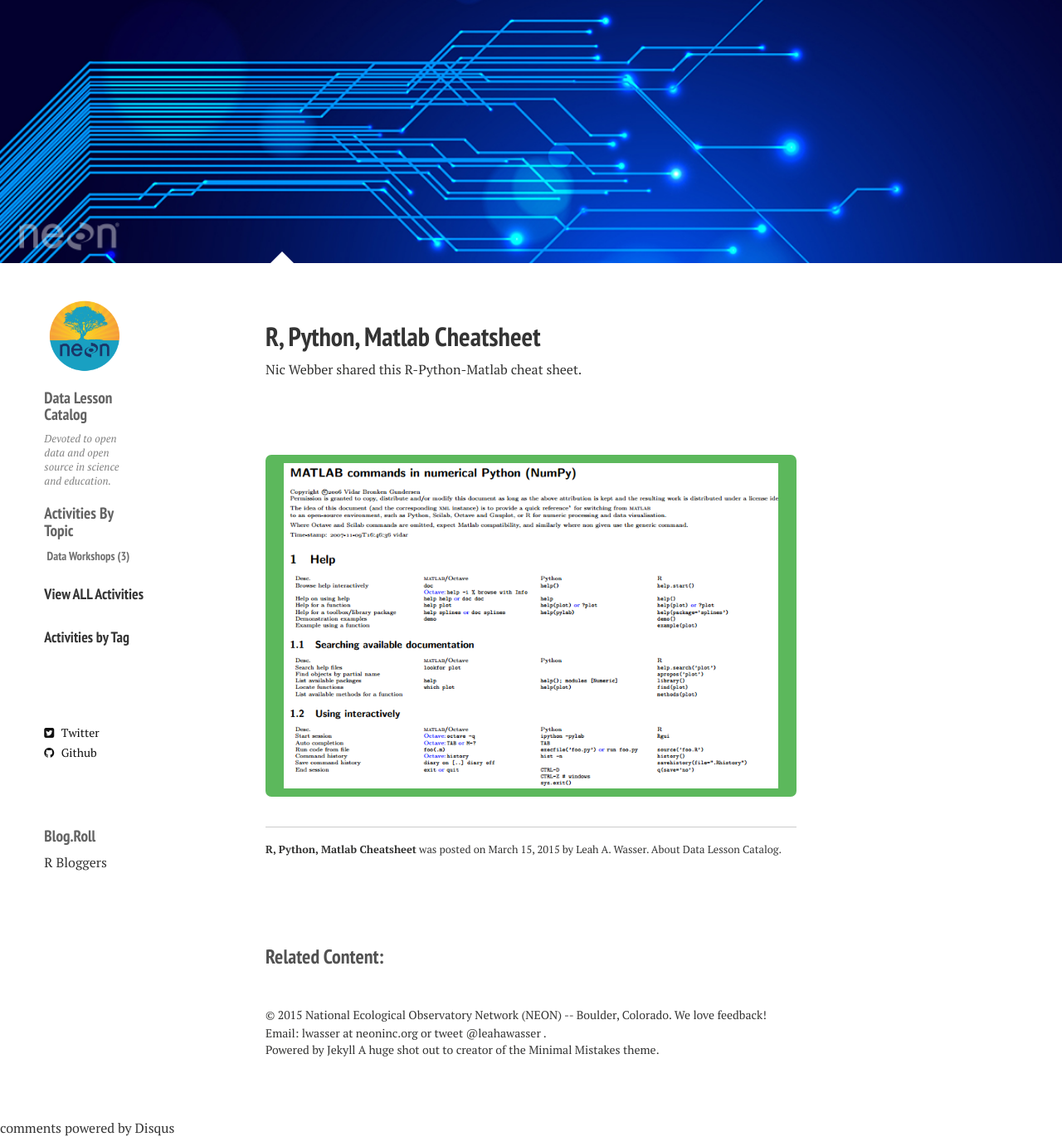
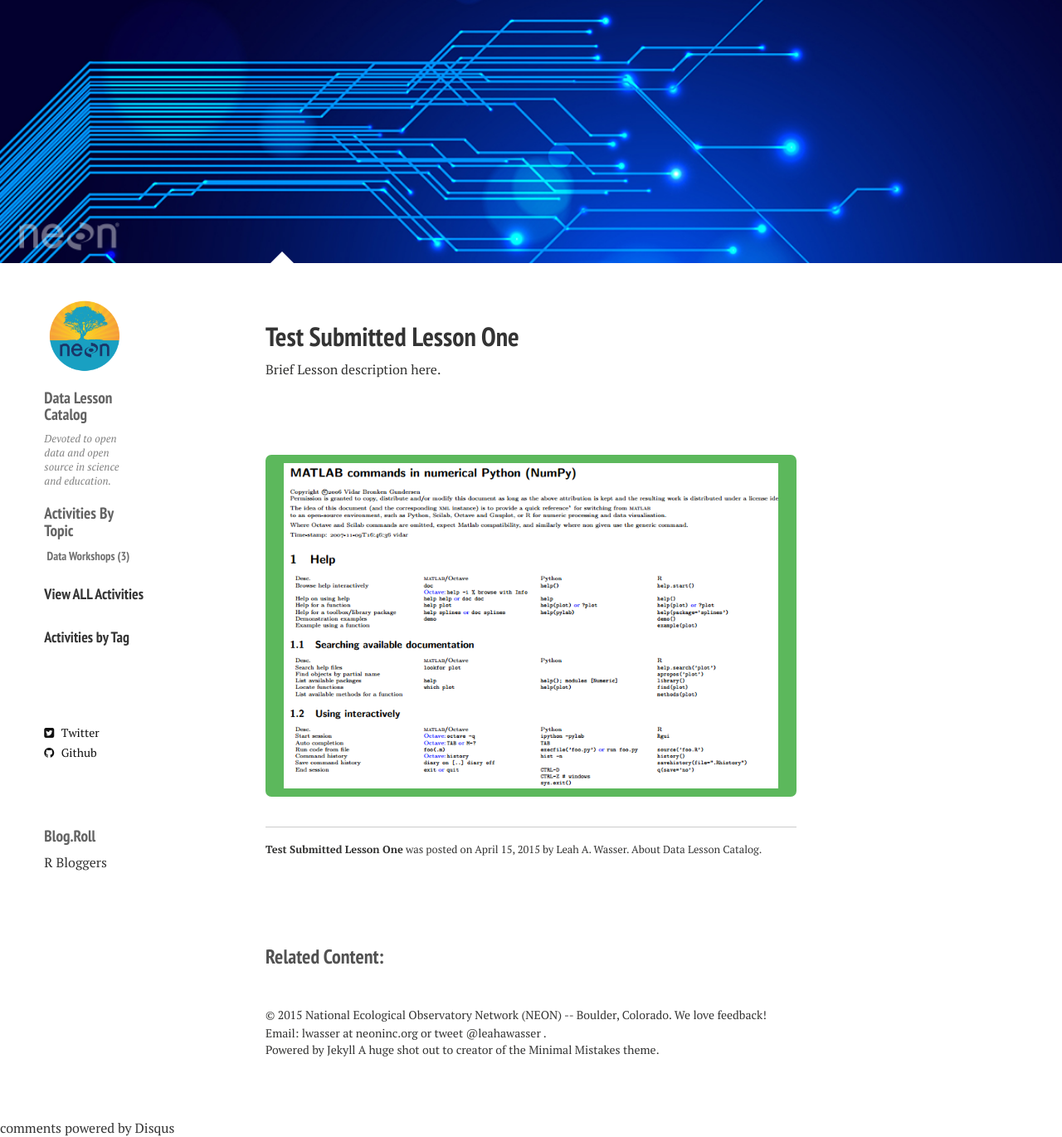
Before and after one commit to data-training/data-lesson-catalog, a Jekyll site: the page built from _posts/cheatSheets/2015-03-15-lesson1.md, in a window 1280 px wide, cut to the strip 88-1458 px from the top of the page. Shown: the whole strip at 83% size. Built offline with Jekyll 4.4.1, drawn with Linux system fonts in a browser that asks for light colours; nearby versions of some CDN libraries; a script that is not in the unit is left out; comment, search, counter and statistics services are not loaded.

Commit message:
creating demo lesson content

```diff
--- a/_posts/cheatSheets/2015-03-15-lesson1.md
+++ b/_posts/cheatSheets/2015-03-15-lesson1.md
@@ -1,13 +1,13 @@
 ---
 layout: post_cheatsheet
-title: "R, Python, Matlab Cheatsheet"
+title: "Test Submitted Lesson One"
 authors: Leah A. Wasser
-date:   2015-03-15 20:49:52
+date:   2015-04-15 20:49:52
 lastModified:
 category: articles
 mainTag:
-description: "Nic Webber shared this R-Python-Matlab cheat sheet."
-sourceURL: http://mathesaurus.sourceforge.net/matlab-python-xref.pdf
+description: "Brief Lesson description here."
+sourceURL: http://url.urlhere
 code1:
 image:
   feature: codingInformatics.png
```
